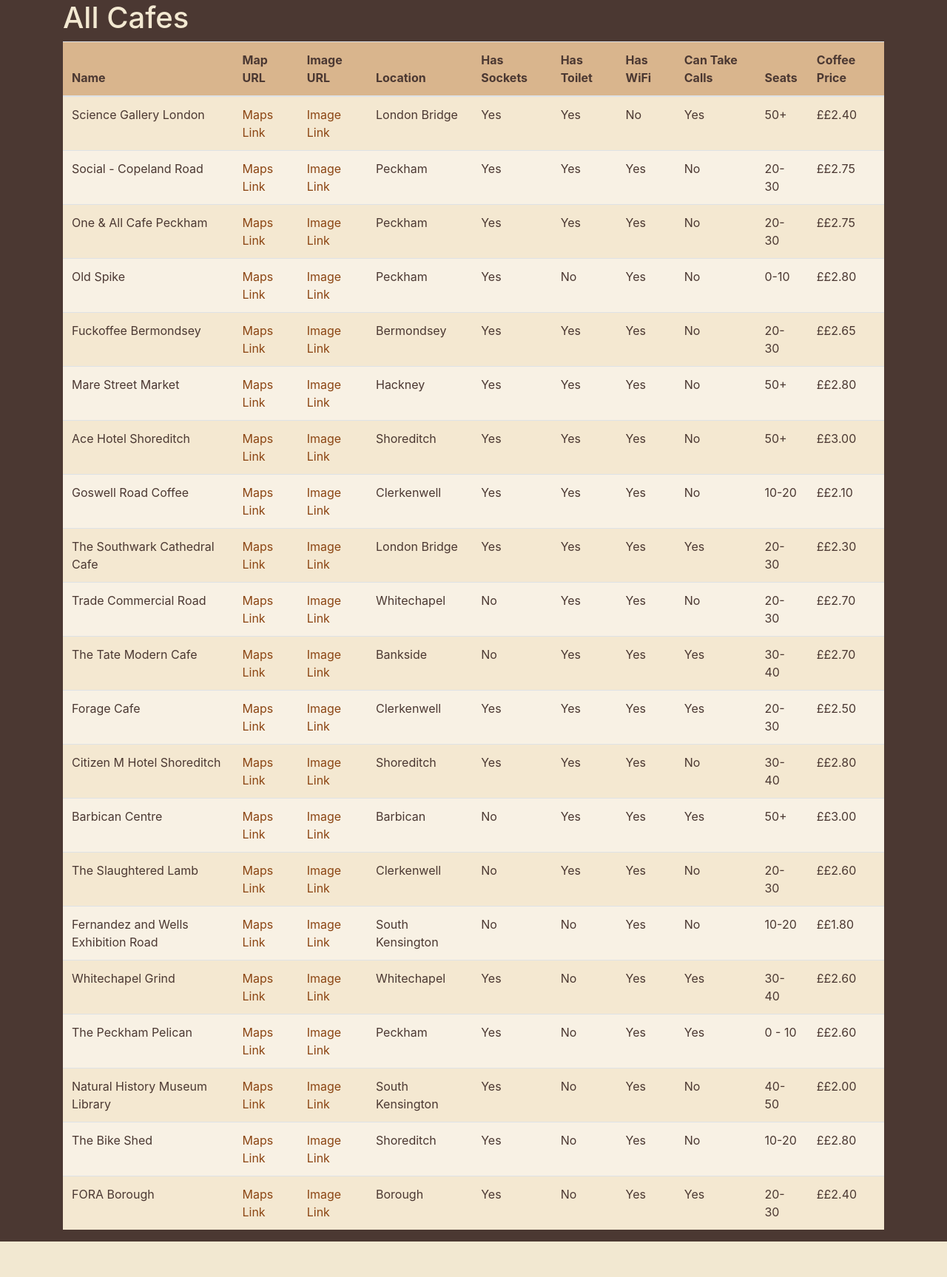
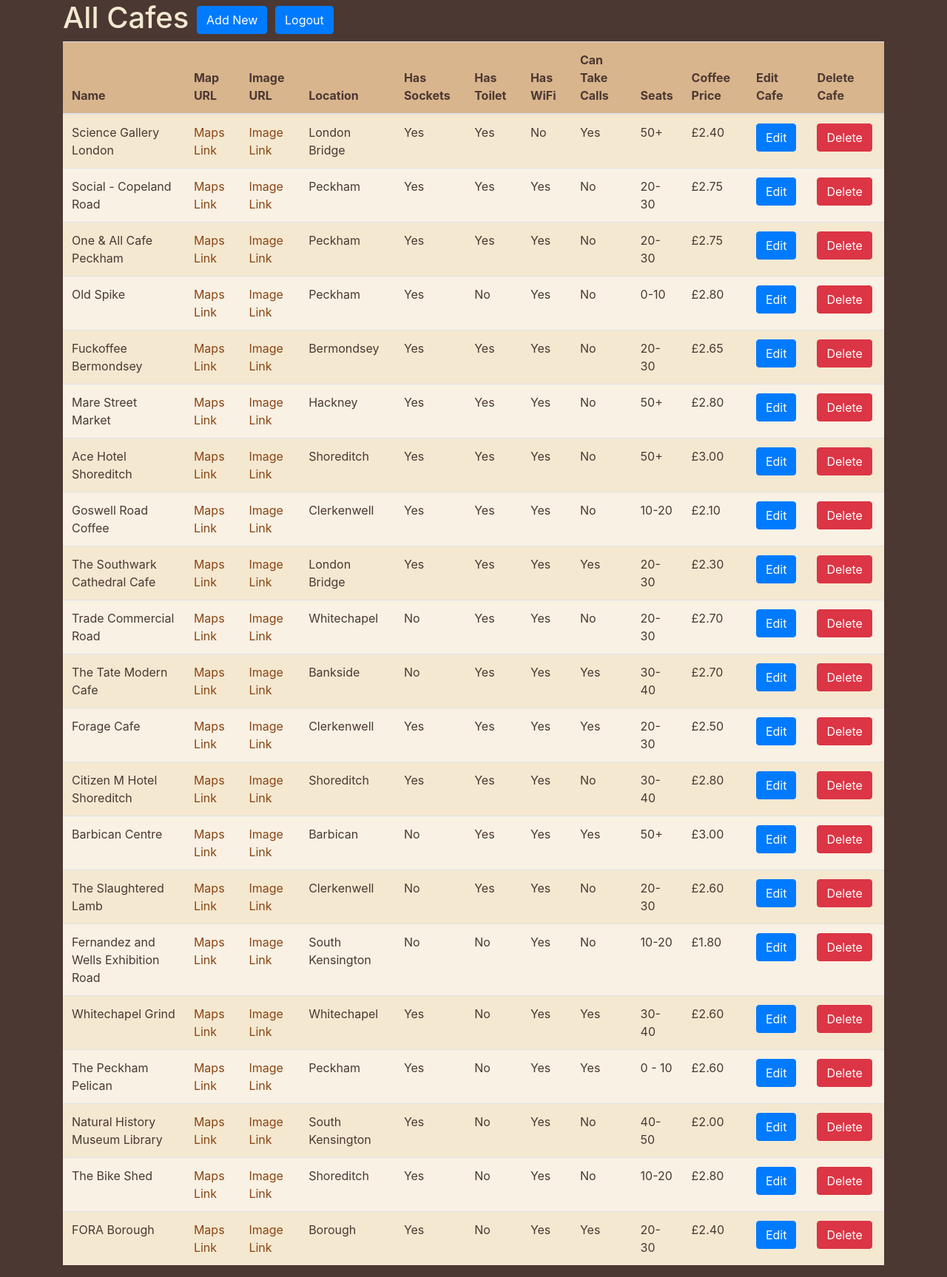
Before and after one commit to hwllffrdd/Cafes-and-wifi, a Flask app: page / in a window 1280 px wide. Shown: the whole page at 74% size. Before the commit the page ends 1679 px from the top, so only its background shows below. Run offline with Flask 3, Linux system fonts and the light colour scheme; a user stored in the database is signed in; data comes from the database, SQL or seed files in the repository; some libraries are stand-ins or nearby versions.

Commit message:
Fully functional

```diff
--- a/main.py
+++ b/main.py
@@ -1,6 +1,5 @@
 from flask import Flask, abort, render_template, redirect, url_for, flash, request
 from flask_bootstrap import Bootstrap5
-from flask_ckeditor import CKEditor
 from flask_login import UserMixin, login_user, LoginManager, current_user, logout_user
 from flask_sqlalchemy import SQLAlchemy
 from sqlalchemy.orm import DeclarativeBase, Mapped, mapped_column
@@ -56,7 +55,6 @@ class LoginForm(FlaskForm):
 
 app = Flask(__name__)
 app.config['SECRET_KEY'] = '86e0e42950d370e309153250ee03f9fadbcff62afc45ec7a'
-ckeditor = CKEditor(app)
 Bootstrap5(app)
 
 
@@ -194,6 +192,8 @@ def admin_only(f):
 @admin_only
 def edit_cafe(cafe_id):
     cafe = db.get_or_404(Cafe, cafe_id)
+    if not cafe:
+        return "Cafe not found", 404
     edit_form = AddCafeForm(
         name=cafe.name,
         map_url=cafe.map_url,
@@ -207,15 +207,15 @@ def edit_cafe(cafe_id):
         coffee_price=cafe.coffee_price
     )
     if edit_form.validate_on_submit():
-        cafe.name = edit_form.name.data,
-        cafe.map_url = edit_form.map_url.data,
-        cafe.img_url = edit_form.img_url.data,
-        cafe.location = edit_form.location.data,
-        cafe.has_sockets = edit_form.has_sockets.data,
-        cafe.has_toilet = edit_form.has_toilets.data,
-        cafe.has_wifi = edit_form.has_wifi.data,
-        cafe.can_take_calls = edit_form.can_take_calls.data,
-        cafe.seats = edit_form.seats.data,
+        cafe.name = edit_form.name.data
+        cafe.map_url = edit_form.map_url.data
+        cafe.img_url = edit_form.img_url.data
+        cafe.location = edit_form.location.data
+        cafe.has_sockets = edit_form.has_sockets.data
+        cafe.has_toilet = edit_form.has_toilets.data
+        cafe.has_wifi = edit_form.has_wifi.data
+        cafe.can_take_calls = edit_form.can_take_calls.data
+        cafe.seats = edit_form.seats.data
         cafe.coffee_price = edit_form.coffee_price.data
         db.session.commit()
         return redirect(url_for("cafes"))
@@ -226,6 +226,8 @@ def edit_cafe(cafe_id):
 @admin_only
 def delete_cafe(cafe_id):
     cafe_to_delete = db.get_or_404(Cafe, cafe_id)
+    if not cafe_to_delete:
+        return "Cafe not found", 404
     db.session.delete(cafe_to_delete)
     db.session.commit()
     return redirect(url_for('cafes'))
--- a/templates/add_cafe.html
+++ b/templates/add_cafe.html
@@ -23,8 +23,7 @@
                     <span>Provide details about the new cafe</span>
                 </div>
                 <div class="card-body">
-                    {{ ckeditor.load() }} {{ ckeditor.config(name='body') }} {{
-                    render_form(form, novalidate=True, button_map={"submit": "primary"}) }}
+                    {{render_form(form, novalidate=True, button_map={"submit": "primary"}) }}
                 </div>
             </div>
         </div>
--- a/templates/index.html
+++ b/templates/index.html
@@ -33,7 +33,15 @@
   <div class="row">
     <div class="col-sm-12">
 
-      <h1>All Cafes</h1>
+      <h1>All Cafes
+        {% if current_user.is_authenticated %}
+          <a href="{{ url_for('add_new_cafe') }}" class="btn btn-primary">Add New</a>
+          <a href="{{ url_for('logout') }}" class="btn btn-primary">Logout</a>
+        {% else %}
+          <a href="{{ url_for('register') }}" class="btn btn-primary">Register</a>
+          <a href="{{ url_for('login') }}" class="btn btn-primary">Login</a>
+        {% endif %}
+      </h1>
       <table class="table coffee-table">
         <thead>
           <tr>
@@ -47,6 +55,10 @@
             <th>Can Take Calls</th>
             <th>Seats</th>
             <th>Coffee Price</th>
+            {% if current_user.id == 1: %}
+              <th>Edit Cafe</th>
+              <th>Delete Cafe</th>
+            {% endif %}
           </tr>
         </thead>
         <tbody>
@@ -61,7 +73,12 @@
               <td>{{ 'Yes' if cafe.has_wifi else 'No' }}</td>
               <td>{{ 'Yes' if cafe.can_take_calls else 'No' }}</td>
               <td>{{ cafe.seats }}</td>
-              <td>£{{ cafe.coffee_price }}</td>
+              <td>{{ cafe.coffee_price }}</td>
+              {% if current_user.id == 1: %}
+                <td><a href="{{ url_for('edit_cafe', cafe_id=cafe.id) }}" class="btn btn-primary">Edit</a></td>
+                <td><a href="{{ url_for('delete_cafe', cafe_id=cafe.id) }}" class="btn btn-danger"
+                     onclick="return confirm('Are you sure you want to delete this cafe?');">Delete</a></td>
+              {% endif %}
             </tr>
           {% endfor %}
         </tbody>
```
Also changed, not shown: templates/register.html (+3 -19 lines).
